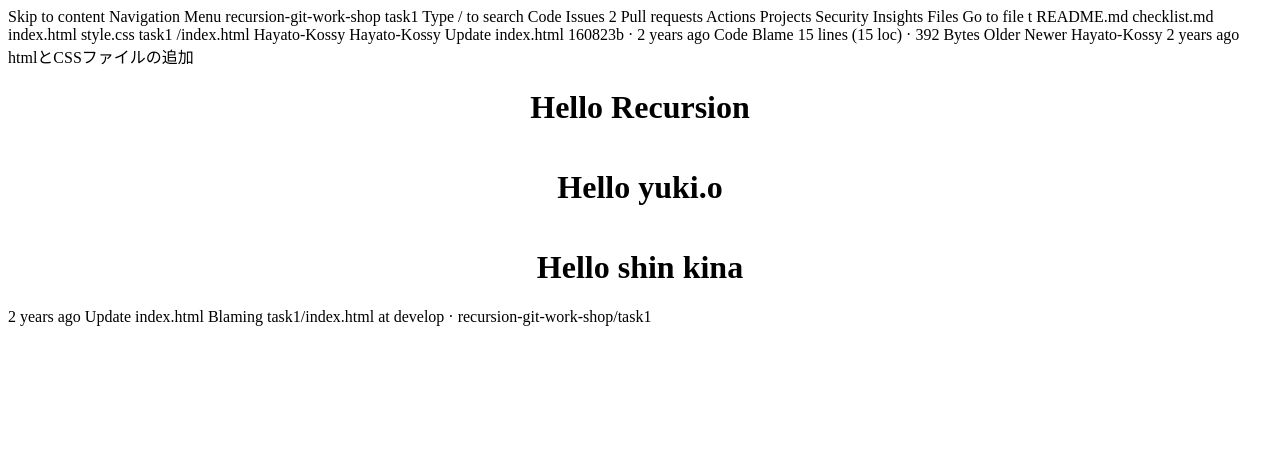
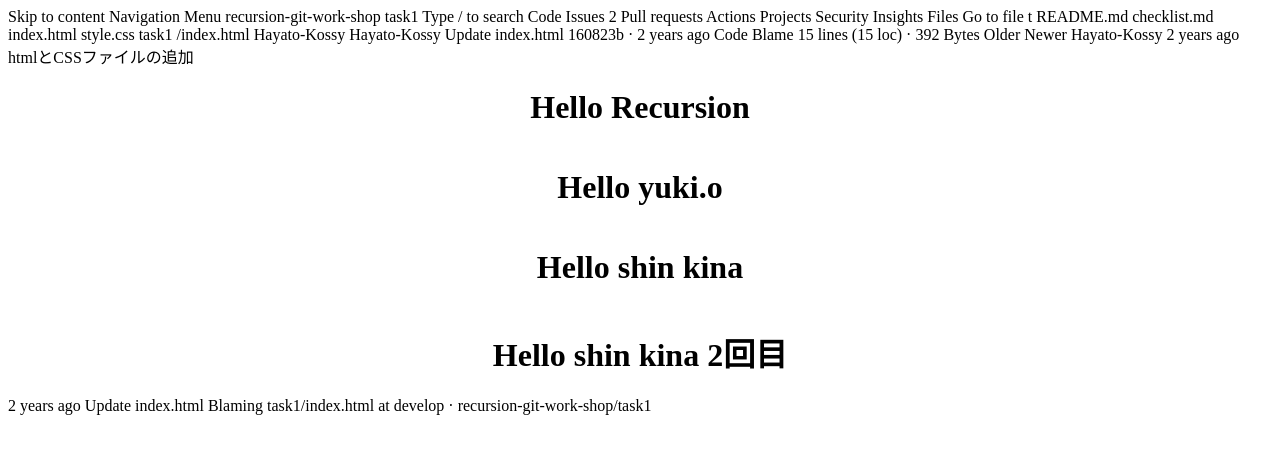
Before and after one commit to teamdev-beginner-202506-a4/task1, a plain HTML site: page index.html in a window 1280 px wide. Drawn offline with Linux system fonts and the light colour scheme.

Commit message:
feat: index.htmlの修正2回目 by shin

```diff
--- a/index.html
+++ b/index.html
@@ -52,6 +52,7 @@ htmlとCSSファイルの追加
         <h1>Hello Recursion</h1>
         <h1>Hello yuki.o</h1>
         <h1>Hello shin kina</h1>
+        <h1>Hello shin kina 2回目</h1>
     </div>
 </body>
 2 years ago
```
